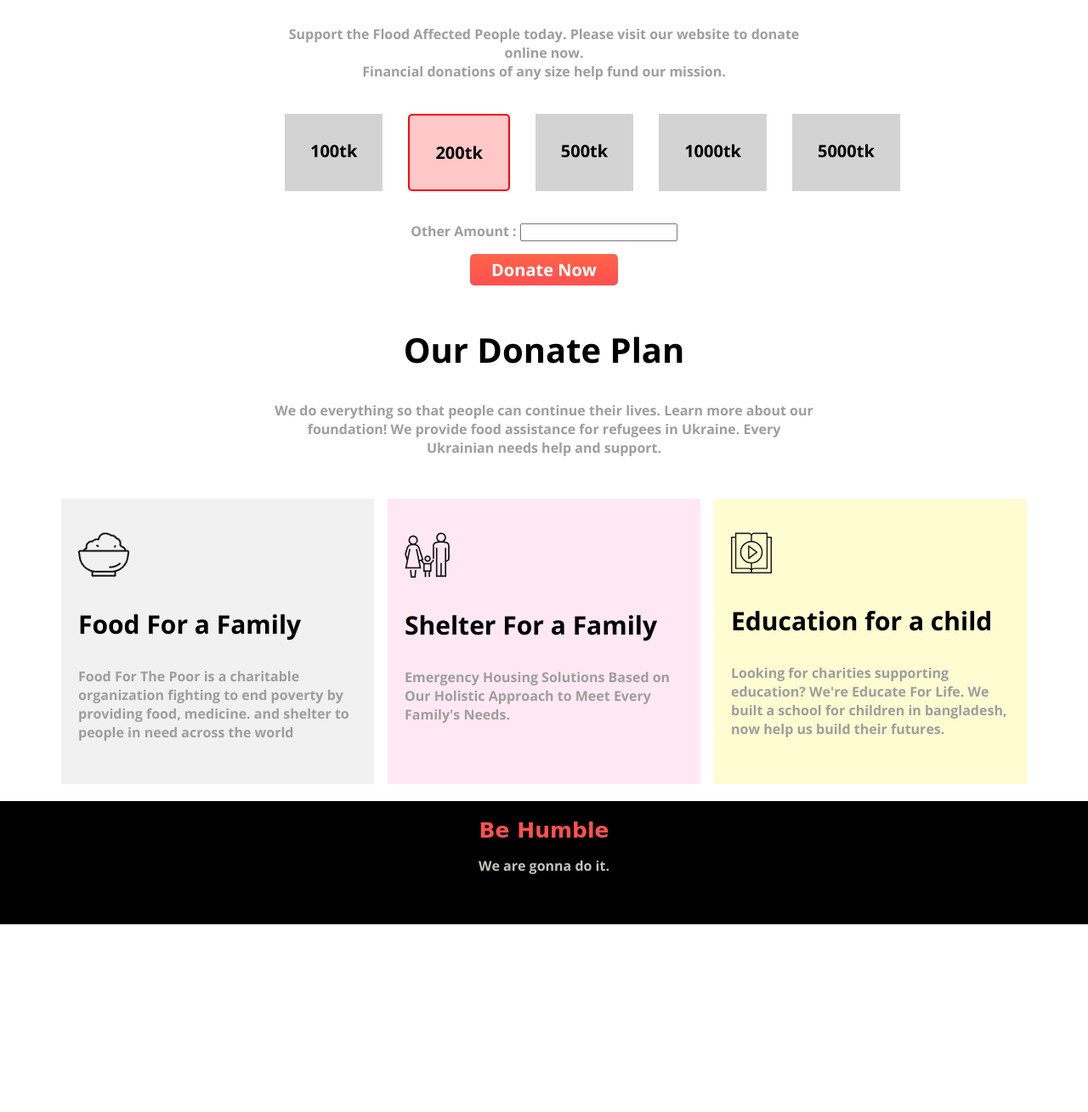
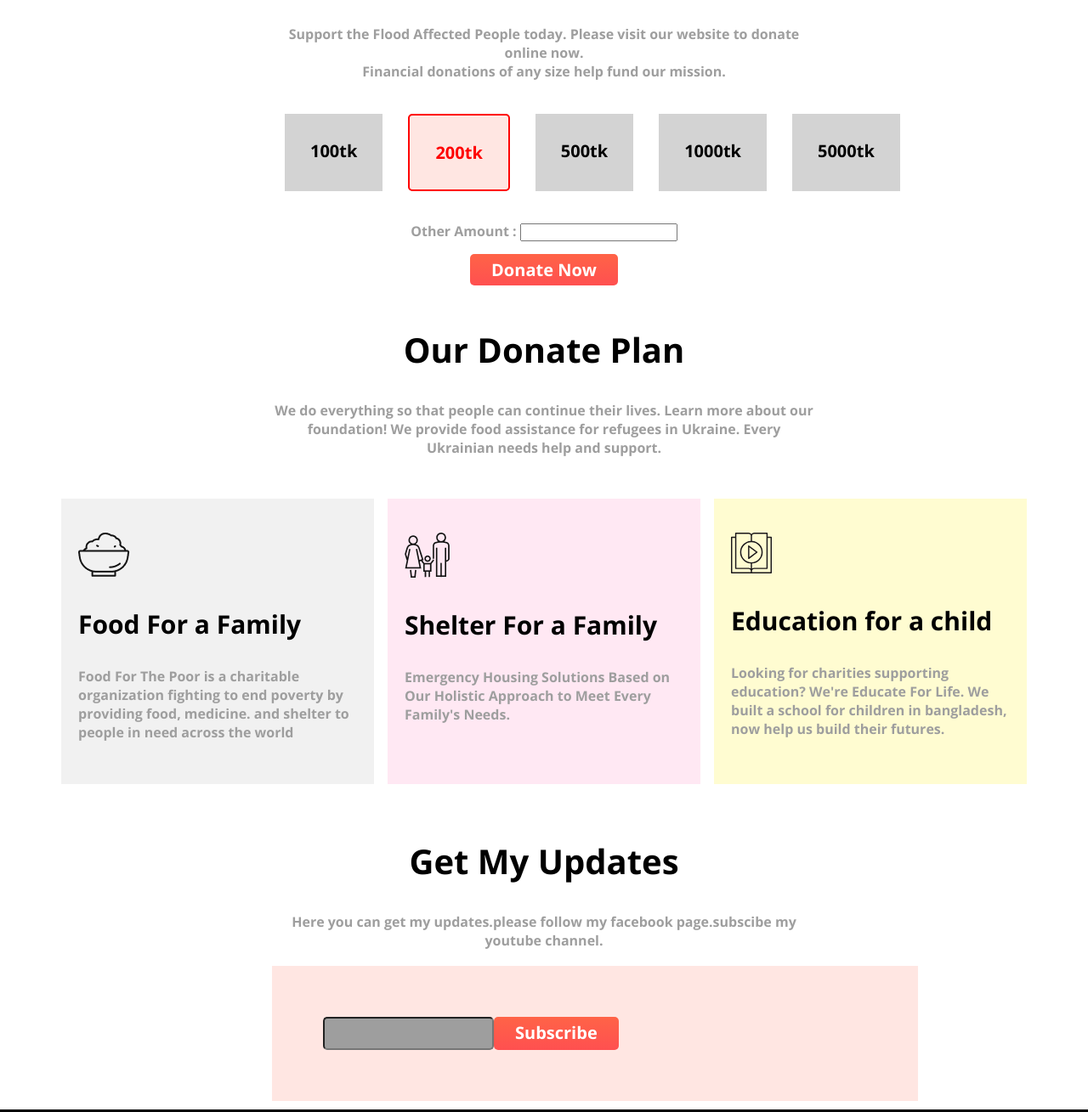
Before and after one commit to Fahima92/Assignment-repository, a plain HTML site: page index.html in a window 1280 px wide. Shown: the part 520-1829 px from the top of the page at 85% size. Before the commit the page ends 1608 px from the top, so only its background shows below. Drawn offline with nearby package versions, Linux system fonts and the light colour scheme.

Commit message:
get My Updates added

```diff
--- a/index.html
+++ b/index.html
@@ -28,7 +28,6 @@
             <a class="link-button" href="https://www.bkash.com/products-services/send-money" target="_blank">Donate
                 Now</a>
         </div>
-
     </section>
 
     <!--Donate Today-->
@@ -41,7 +40,7 @@
             </p>
             <div class="flexible-display">
                 <span class="inline-item">100tk</span>
-                <span class="inline-item" id="border-red">200tk</span>
+                <span class="inline-item" id="inline-second-item">200tk</span>
                 <span class="inline-item">500tk</span>
                 <span class="inline-item">1000tk</span>
                 <span class="inline-item">5000tk</span>
@@ -50,7 +49,6 @@
             <a class="link-button" href="https://www.bkash.com/products-services/send-money" target="_blank">Donate
                 Now</a>
         </div>
-
     </section>
 
     <!--Our Donate Plan-->
@@ -85,6 +83,22 @@
         </div>
     </section>
 
+    <!--Get My Updates-->
+    <section>
+        <div class="center">
+            <h2>Get My Updates</h2>
+            <p class="color-lightgray">
+                Here you can get my updates.please follow my facebook page.subscibe my youtube channel.
+            </p>
+            <div class="flexible-display update-bg">
+                <span> <input class="update-button" type="email"></span>
+                <a class="link-button" href="https://www.youtube.com/channel/UC_qRfvCaqIyirHbwhOaI6Nw"
+                    target="_blank">Subscribe</a>
+
+            </div>
+        </div>
+    </section>
+
     <!--Footer Section-->
     <footer>
         <span class="footer-item">
--- a/style.css
+++ b/style.css
@@ -66,10 +66,11 @@ p {
     font-size: 20px;
 }
 
-#border-red {
+#inline-second-item {
     border: 2px solid red;
-    background-color: #FFC8C8;
+    background-color: #ffe6e2;
     border-radius: 5px;
+    color: red;
 }
 
 /*Donate Plan boxes*/
@@ -100,6 +101,21 @@ p {
     background-color: #FFFCD1;
 }
 
+/*Get My Updates button*/
+.update-bg {
+    background-color: #ffe6e2;
+    width: 100%;
+    padding: 60px;
+}
+
+.update-button {
+    text-decoration: none;
+    background-color: #9E9E9E;
+    padding: 10px;
+    border-radius: 5px;
+}
+
+
 /*footer section*/
 .footer-item {
     font-family: cursive;
```
